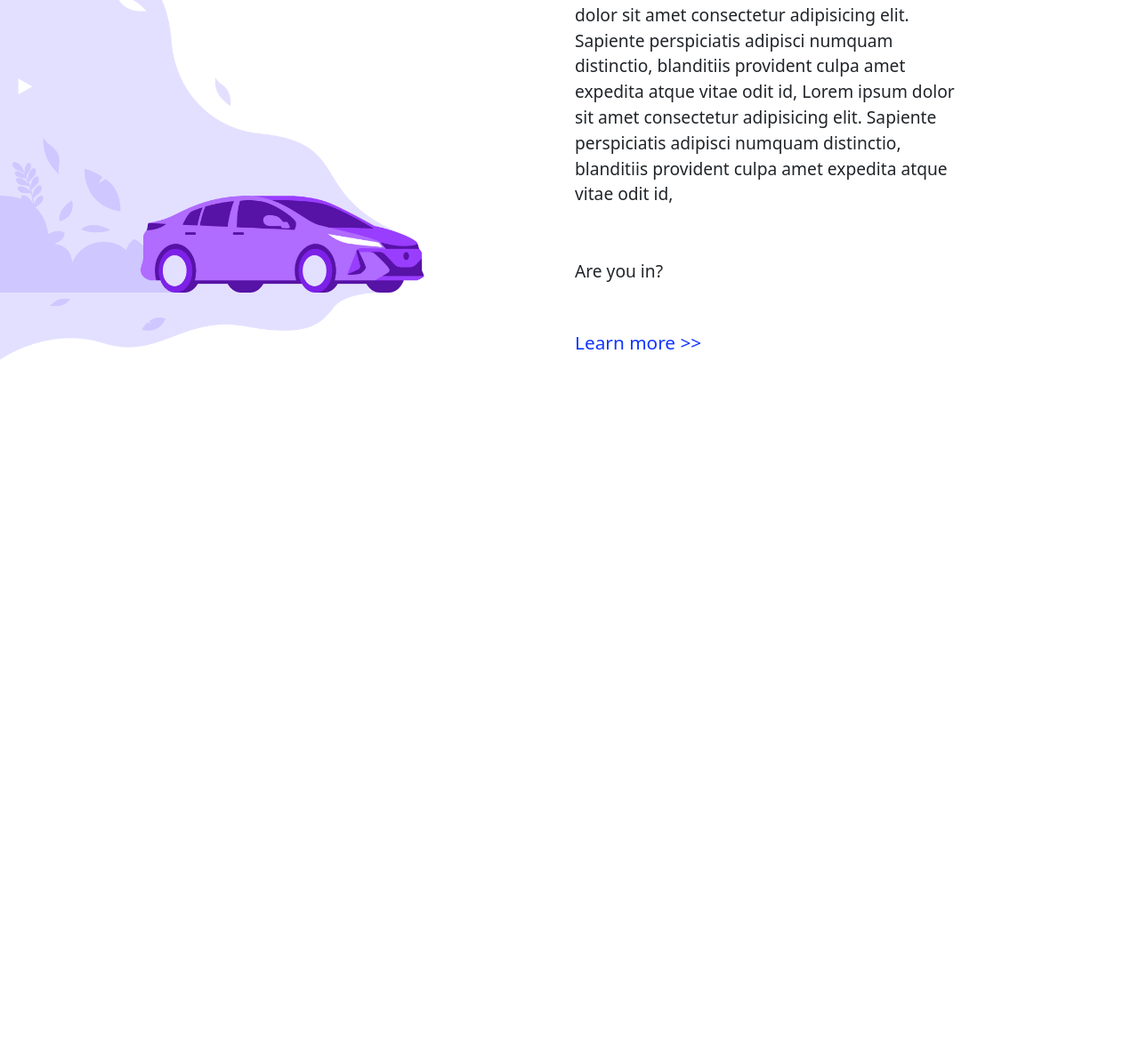
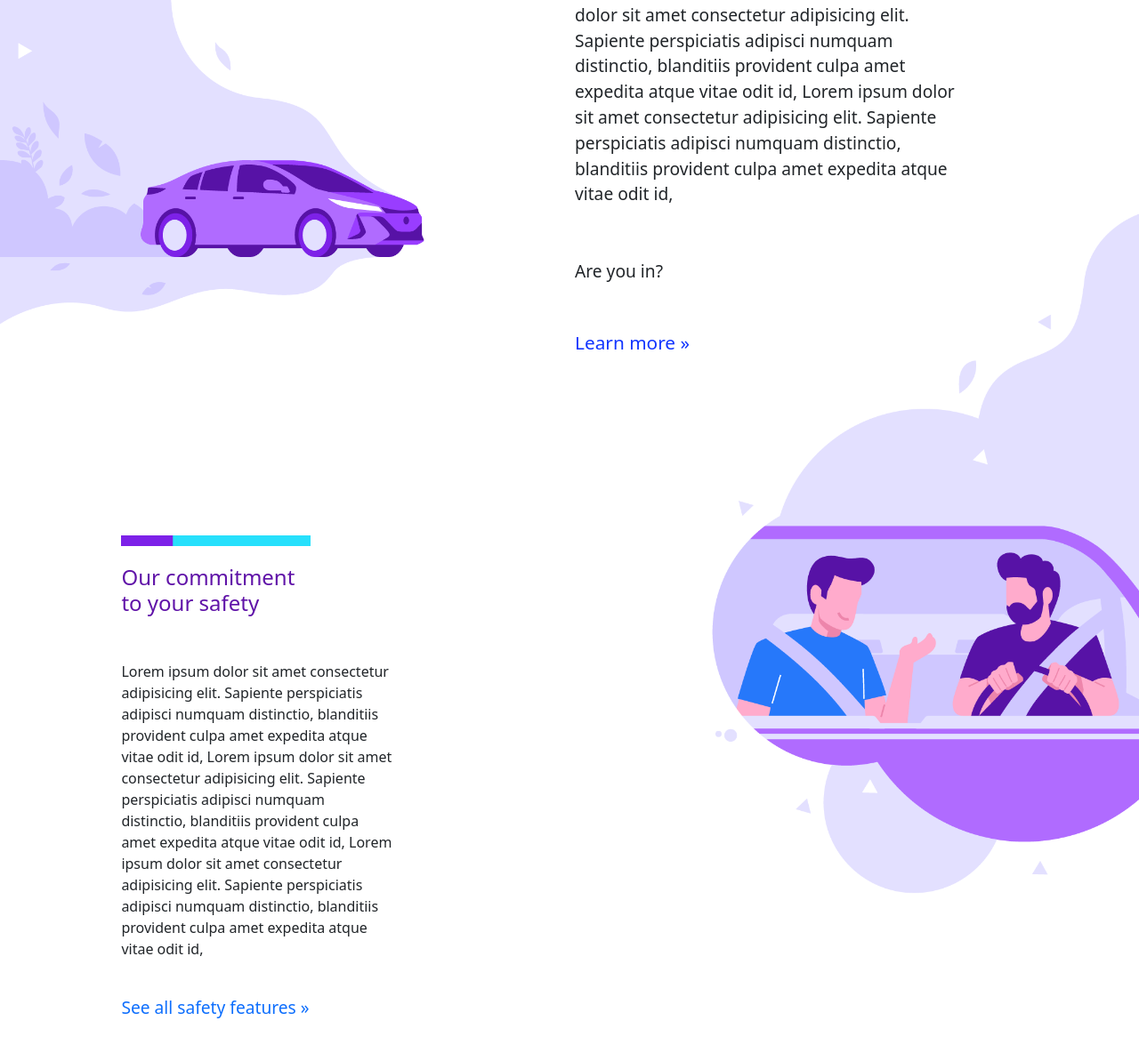
Before and after one commit to joaovitorpapalardo/Driveon, a plain HTML site: page index.html in a window 1280 px wide. Shown: the part 2472-3656 px from the top of the page at 89% size. Before the commit the page ends 2884 px from the top, so only its background shows below. Drawn offline with nearby package versions, Linux system fonts and the light colour scheme.

Commit message:
add section safety

```diff
--- a/css/styles.css
+++ b/css/styles.css
@@ -113,7 +113,8 @@ body {
     width: 80%;
     margin-right: auto;
     margin-left: 0;
-
+    position: relative;
+    top: -40px;
 }
 
 .container-driveon .informacoes-driveon p {
@@ -127,3 +128,43 @@ body {
     font-size: 1.3em;
     text-decoration: none;
 }
+
+#section-safety {
+    width: 100%;
+    margin-top: 10%;
+}
+
+.linha-safety {
+    margin-left: 20%;
+    margin-top: 10%;
+}
+
+.informacoes-safety {
+    width: 70%;
+    margin-left: 20%;
+}
+
+.informacoes-safety h4 {
+    color: rgb(96, 19, 168);
+    margin-bottom: 50px;
+    margin-top: 5%;
+}
+
+.informacoes-safety p {
+    justify-content: center;
+    text-align: start;
+    width: 70%;
+}
+
+
+.img-secao-safety {
+    width: 80%;
+    position: relative;
+    top: -300px;
+}
+
+.container-safety .informacoes-safety a {
+    color: #1135ff;
+    font-size: 1.2em;
+    text-decoration: none;
+}
--- a/index.html
+++ b/index.html
@@ -140,7 +140,7 @@
         </div>
     </section><!-- FIM SEÇÃO HOW TO GET STARTED -->
 
-    <section id="section-driveon">
+    <section id="section-driveon"><!-- INICIO SEÇÃO DRIVEON -->
         <div class="container-fluid container-driveon">
             <div class="row">
                 <div class="col ps-0 d-flex justify-content-started">
@@ -164,14 +164,45 @@
                                 <br/><br/><br/>
                                 Are you in?
                             </p>
-                            <a href="#"> Learn more >> </a>
+                            <a href="#"> Learn more »</a>
                         </div>
                     </div>
                 </div>
             </div>
+        </div>
+    </section><!-- FIM SEÇÃO DRIVEON -->
 
+    <section id="section-safety"><!-- INICIO SEÇÃO SAFETY -->
+        <div class="container-fluid container-safety">
+            <div class="row">
+                <div class="col safety">
+                    <img src="./images/linha-reta-teste-programador.png.jpg" alt="" class="linha-safety">
+                    <div class="informacoes-safety">
+                        <div class="col">
+                            <h4>Our commitment<br/>to your safety</h4>
+                            <p>
+                                Lorem ipsum dolor sit amet consectetur adipisicing elit.
+                                Sapiente perspiciatis adipisci numquam distinctio, blanditiis
+                                provident culpa amet expedita atque vitae odit id,
+                                Lorem ipsum dolor sit amet consectetur adipisicing elit.
+                                Sapiente perspiciatis adipisci numquam distinctio, blanditiis
+                                provident culpa amet expedita atque vitae odit id,
+                                Lorem ipsum dolor sit amet consectetur adipisicing elit.
+                                Sapiente perspiciatis adipisci numquam distinctio, blanditiis
+                                provident culpa amet expedita atque vitae odit id,
+
+                                <br/><br/>
+                            </p>
+                            <a href="#" class="text-primary">See all safety features »</a>
+                        </div>
+                    </div>
+                </div>
+                <div class="col pe-0 d-flex justify-content-end img-container">
+                    <img src="./images/img-fundo-2-teste-programador.png" alt="" class="img-secao-safety img-fluid">
+                </div>
+            </div>
         </div>
-    </section>
+    </section><!-- FIM SEÇÃO SAFETY -->
 
 </body>
 </html>
```
Also changed, not shown: images/img-fundo-2-teste-programador.png (added).
